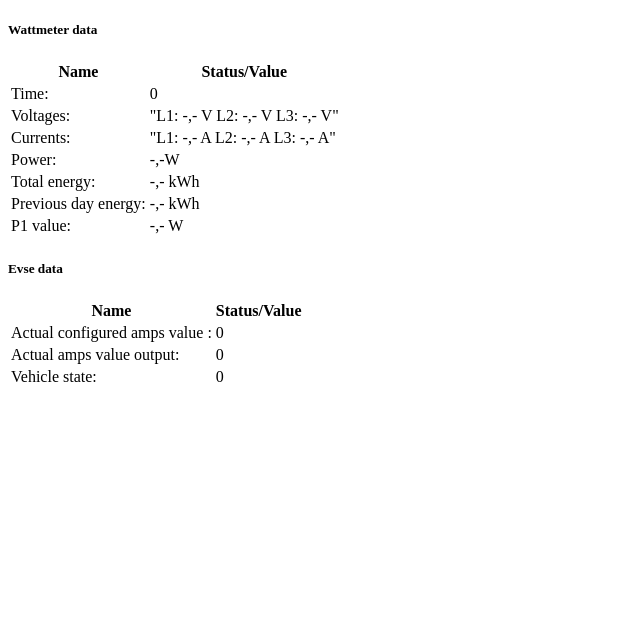
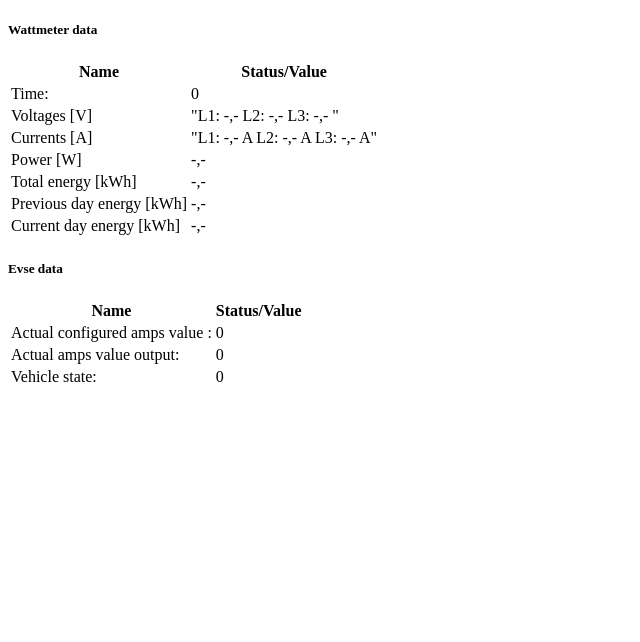
Before and after one commit to lipic/wattmeter, a plain HTML site: page main/template/datatable.html in a window 1280 px wide. Shown: the whole page, without its empty margins (0-640 px from the left). Drawn offline with Linux system fonts and the light colour scheme.

Commit message:
rev_0.854

```diff
--- a/main/template/datatable.html
+++ b/main/template/datatable.html
@@ -10,12 +10,12 @@
     </thead>
     <tbody>
         <tr><td>Time:</td><td><span id="time">0</span></td></tr>
-        <tr><td>Voltages:</td><td ><span id="U">"L1: -,- V    L2: -,- V    L3: -,- V"</span></td></tr>
-        <tr><td>Currents:</td><td ><span id="I">"L1: -,- A    L2: -,- A    L3: -,- A"</span></td></tr>
-        <tr><td>Power:</td><td><span id="Power">-,-W</span></td></tr>
-        <tr><td>Total energy:</td><td><span id="Total_Energy">-,- kWh</span></td></tr>
-        <tr><td>Previous day energy:</td><td><span id="Previous_Energy">-,- kWh</span></td></tr>
-        <tr><td>P1 value:</td><td><span id="P1_min">-,- W</span></td></tr>
+        <tr><td>Voltages [V]</td><td ><span id="U">"L1: -,-     L2: -,-     L3: -,- "</span></td></tr>
+        <tr><td>Currents [A]</td><td ><span id="I">"L1: -,- A    L2: -,- A    L3: -,- A"</span></td></tr>
+        <tr><td>Power [W]</td><td><span id="Power">-,-</span></td></tr>
+        <tr><td>Total energy [kWh]</td><td><span id="Total_Energy">-,- </span></td></tr>
+        <tr><td>Previous day energy [kWh]</td><td><span id="Previous_Energy">-,- </span></td></tr>
+        <tr><td>Current day energy [kWh]</td><td><span id="Current_Energy">-,- </span></td></tr>
     </tbody>
 </table>
 
```
Also changed, not shown: main/static/func.js (+6 -4 lines), 2 other files.
